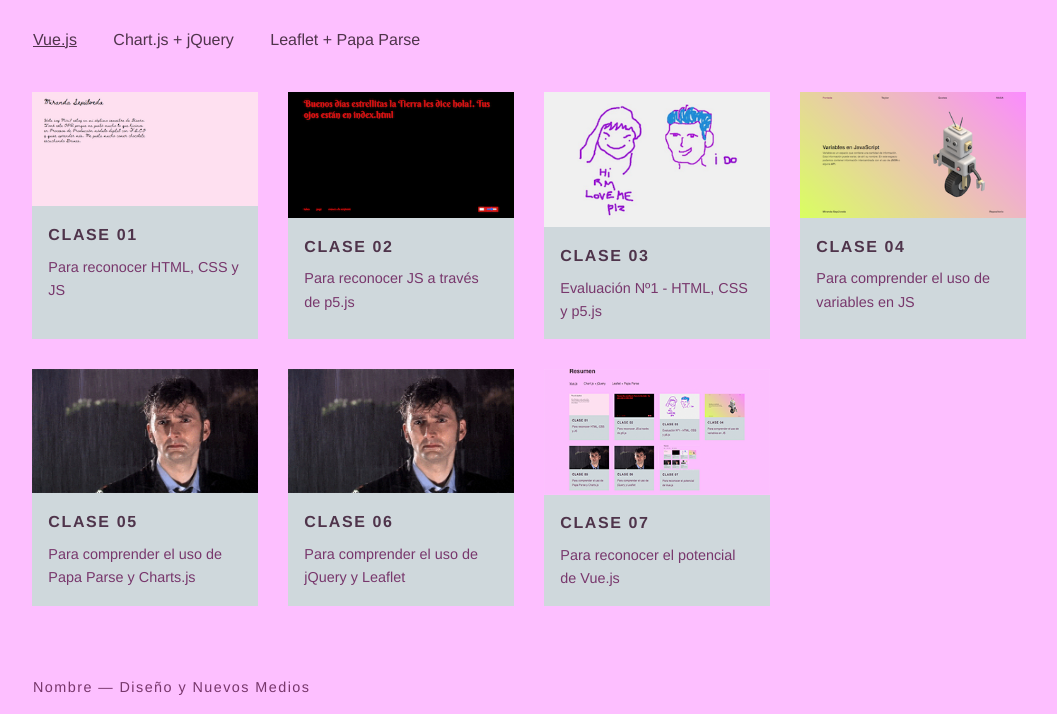
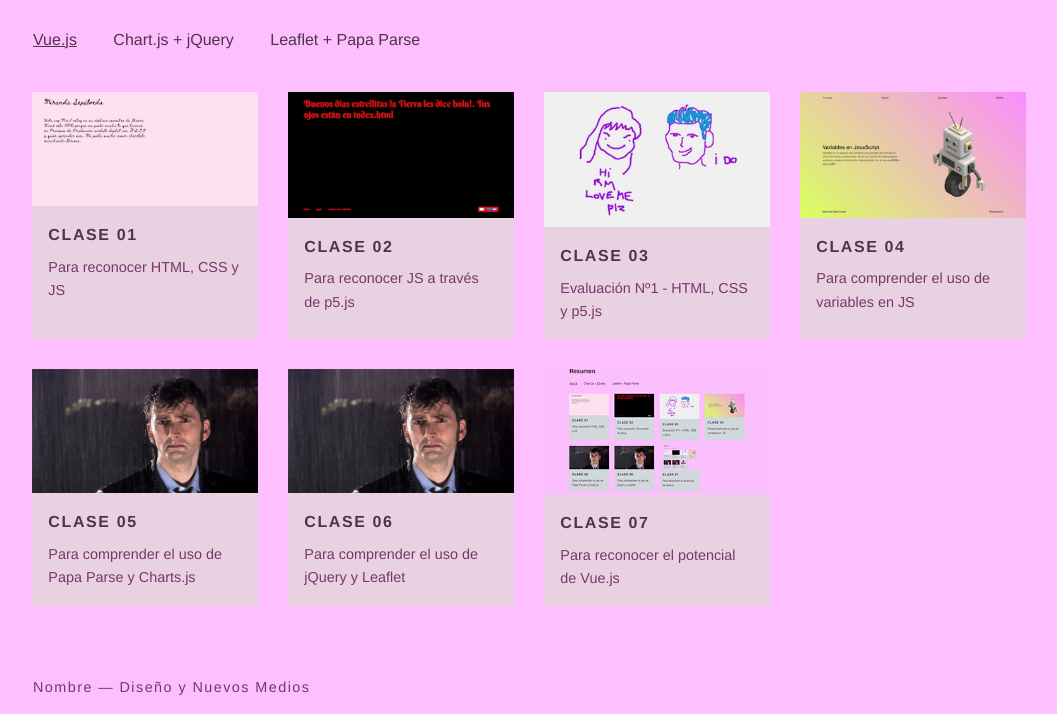
Before and after one commit to mirandasepulveda-la/actividad_clase_7, a plain HTML site: page index.html in a window 1280 px wide. Shown: the part 86-800 px from the top of the page, without its empty margins (111-1168 px from the left). Drawn offline with nearby package versions, Linux system fonts and the light colour scheme.

Commit message:
Update style.css

```diff
--- a/style.css
+++ b/style.css
@@ -98,7 +98,7 @@ section {
 section div {
     width: 22%;
     margin: 1.5%;
-    background: #cfd8dc;
+    background: #e8d1e0;
 }
 
 @media screen and (orientation: portrait) {
```
